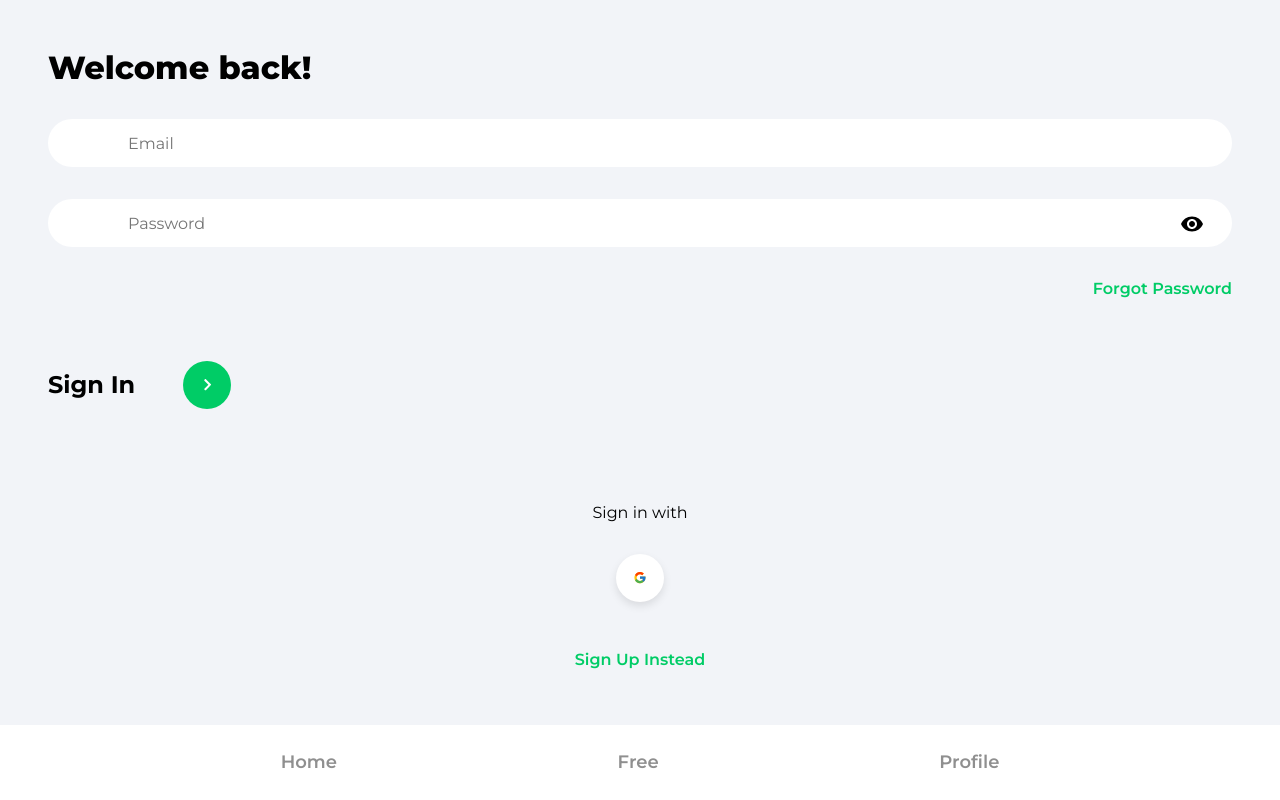
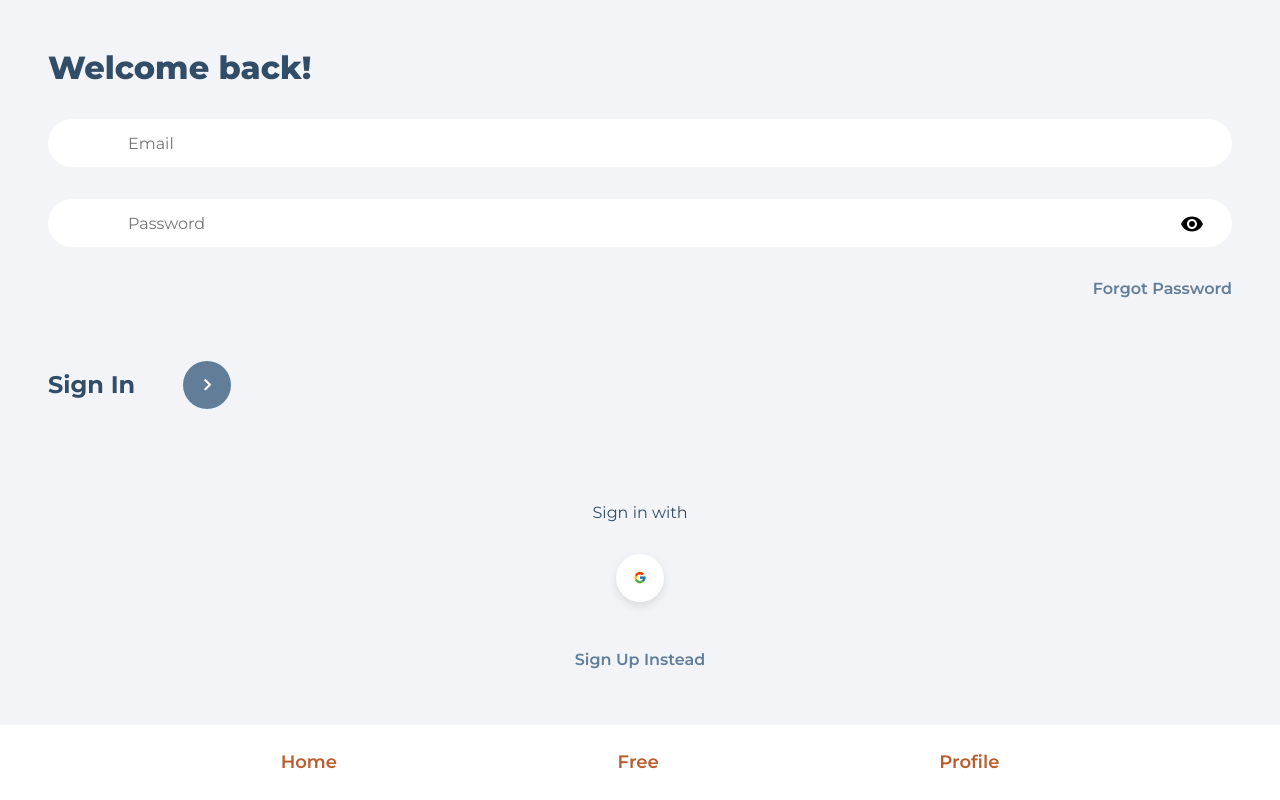
Before and after one commit to muksis/zero-waste, a React (Create React App) app: page /sign-in in a window 1280 px wide. Built offline with nearby package versions, Linux system fonts and the light colour scheme; no server answers; the HTML template or start-up script is replaced by a standard one.

Commit message:
Change layout color scheme

```diff
--- a/src/index.css
+++ b/src/index.css
@@ -1,6 +1,7 @@
 @import url('https://fonts.googleapis.com/css2?family=Montserrat:wght@200;300;400;500;600;700;800;900&display=swap');
 * {
   box-sizing: border-box;
+  color: hsl(209, 34%, 30%);
 }
 
 html::-webkit-scrollbar {
@@ -59,7 +60,7 @@ button {
 
 .primaryButton {
   cursor: pointer;
-  background: #00cc66;
+  background: hsl(210, 22%, 49%);
   border-radius: 1rem;
   padding: 0.85rem 2rem;
   color: #ffffff;
@@ -121,7 +122,7 @@ button {
   width: 64px;
   height: 64px;
   border: 8px solid;
-  border-color: #00cc66 transparent #00cc66 transparent;
+  border-color: hsl(210, 22%, 49%) transparent hsl(210, 22%, 49%) transparent;
   border-radius: 50%;
   animation: spin 1.2s linear infinite;
 }
@@ -178,10 +179,14 @@ button {
   margin-top: 0.25rem;
   font-size: 18px;
   font-weight: 600;
-  color: #8f8f8f;
+  color: hsl(21, 62%, 45%);
 }
 .navbarListItemNameActive {
-  color: #2c2c2c;
+  width: 3.5rem;
+  height: 0.25rem;
+  background: hsl(210, 22%, 49%);
+  margin-left: auto;
+  margin-right: auto;
 }
 
 .nameInput {
@@ -210,7 +215,7 @@ button {
 
 .forgotPasswordLink {
   cursor: pointer;
-  color: #00cc66;
+  color: hsl(210, 22%, 49%);
   font-weight: 600;
   text-align: right;
 }
@@ -250,7 +255,7 @@ button {
   align-items: center;
   width: 3rem;
   height: 3rem;
-  background-color: #00cc66;
+  background-color: hsl(210, 22%, 49%);
   border-radius: 50%;
 }
 @media (min-width: 1024px) {
@@ -287,7 +292,7 @@ button {
 
 .registerLink {
   margin-top: 2rem;
-  color: #00cc66;
+  color: hsl(210, 22%, 49%);
   font-weight: 600;
   text-align: center;
   margin-bottom: 1rem;
@@ -448,7 +453,7 @@ button {
   margin-top: 0.5rem;
   font-weight: 600;
   font-size: 1.1rem;
-  color: #00cc66;
+  color: hsl(210, 22%, 49%);
   margin-bottom: 0;
   display: flex;
   align-items: center;
@@ -471,7 +476,7 @@ button {
   margin: 0 auto;
   text-align: center;
   padding: 0.25rem 0.5rem;
-  background-color: #000000;
+  background-color: hsl(210, 22%, 49%);
   color: #ffffff;
   font-weight: 600;
   border-radius: 1rem;
@@ -528,7 +533,7 @@ button {
 
 .listingType {
   padding: 0.25rem 0.5rem;
-  background-color: #00cc66;
+  background-color: hsl(210, 22%, 49%);
   color: #ffffff;
   border-radius: 2rem;
   display: inline;
@@ -620,7 +625,7 @@ button {
   font-size: 1rem;
   font-weight: 600;
   color: #ffffff;
-  background-color: #00cc66;
+  background-color: hsl(210, 22%, 49%);
   padding: 0.25rem 0.75rem;
   border-radius: 1rem;
 }
@@ -638,7 +643,7 @@ button {
 .changePersonalDetails {
   cursor: pointer;
   font-weight: 600;
-  color: #00cc66;
+  color: hsl(210, 22%, 49%);
 }
 
 .profileCard {
@@ -733,7 +738,7 @@ button {
   align-items: center;
 }
 .formButtonActive {
-  background-color: #00cc66;
+  background-color: hsl(210, 22%, 49%);
   color: #ffffff;
 }
 
@@ -788,7 +793,7 @@ button {
   width: 100%;
 }
 .formInputFile::-webkit-file-upload-button {
-  background-color: #00cc66;
+  background-color: hsl(210, 22%, 49%);
   border: none;
   color: #ffffff;
   font-weight: 600;
```
